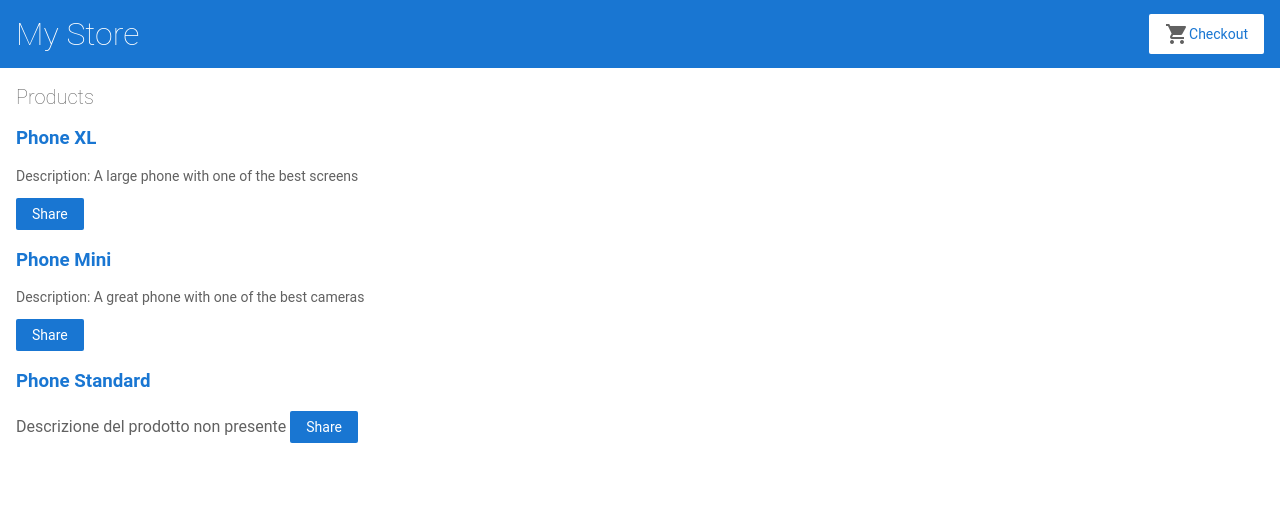
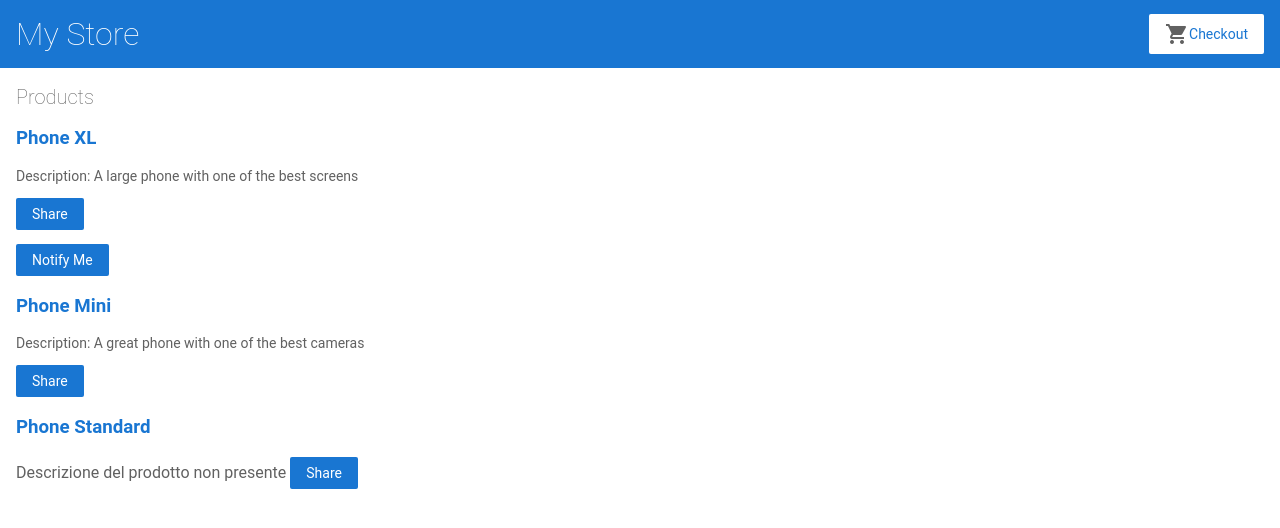
Before and after one commit to Federico1999/AngularTest, an Angular app: page / in a window 1280 px wide. Shown: the top 528 px of the page. Built offline with nearby package versions, Linux system fonts and the light colour scheme.

Commit message:
4 files modified, 1 deleted

```diff
--- a/src/app/product-alerts/product-alerts.component.html
+++ b/src/app/product-alerts/product-alerts.component.html
@@ -1 +1,3 @@
-<p>product-alerts works!</p>
+<p *ngIf="product && product.price > 700">
+  <button type="button" (click)="notify.emit()">Notify Me</button>
+</p>
--- a/src/app/product-list/product-list.component.html
+++ b/src/app/product-list/product-list.component.html
@@ -10,6 +10,9 @@
   <ng-template #elseBlock> Descrizione del prodotto non presente </ng-template>
 
   <button type="button" (click)="share()">Share</button>
+
+  <app-product-alerts [product]="product" (notify)="onNotify()">
+  </app-product-alerts>
 </div>
 
 <!--
--- a/src/app/product-list/product-list.component.ts
+++ b/src/app/product-list/product-list.component.ts
@@ -5,7 +5,7 @@
 @Component({
   selector: 'app-product-list',
   templateUrl: './product-list.component.html',
-  styleUrls: ['./product-list.component.css']
+  styleUrls: ['./product-list.component.css'],
 })
 export class ProductListComponent {
   products = [...products];
@@ -13,8 +13,10 @@
   share() {
     window.alert('The product has been shared!');
   }
+  onNotify() {
+    window.alert('You will be notified when the product goes on sale');
+  }
 }
-
 
 /*
 Copyright Google LLC. All Rights Reserved.
```
Also changed, not shown: src/app/product-alerts/product-alerts.component.ts (+5 -3 lines), 1 other file (tests, documents, lock files or other folders).
